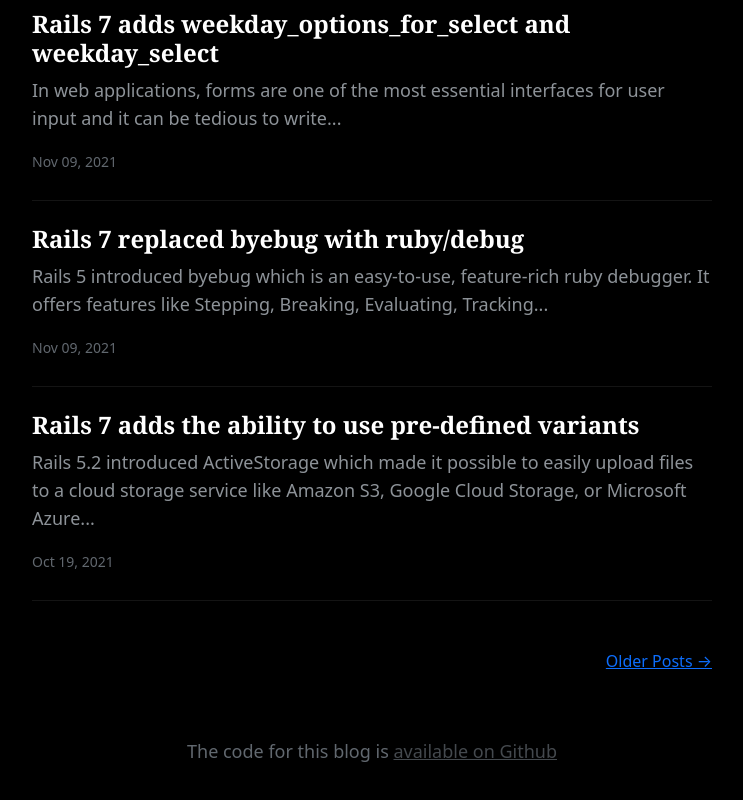
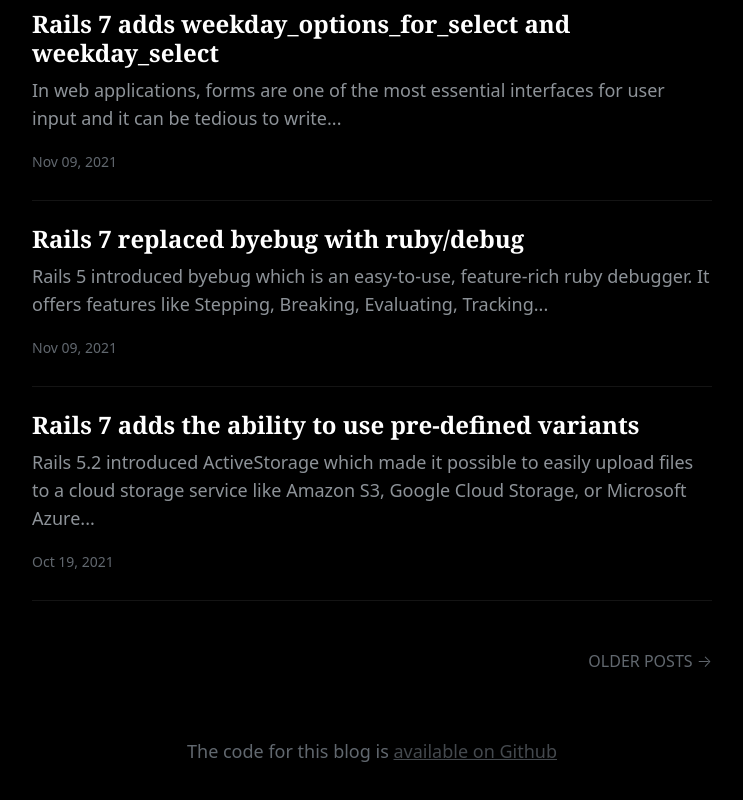
Before and after one commit to gaurav-varma/gauravvarma.dev, a Next.js app: page / in a window 1280 px wide. Shown: the part 668-1468 px from the top of the page, without its empty margins (268-1011 px from the left). Built offline with nearby package versions, Linux system fonts and the light colour scheme; no server answers.

Commit message:
Fix eslint missing href error on hyperlinks with dummy value and passHref

```diff
--- a/components/blogList.js
+++ b/components/blogList.js
@@ -18,12 +18,10 @@ export default function BlogList({ posts }) {
             return (
               <article key={post.slug}>
                 <div className='post-preview'>
-                  <Link
-                    href={post.permalink}
-                    className='post_title_link'
-                    passHref
-                  >
-                    <h4 className='post-title fw-bold'>{post.title}</h4>
+                  <Link href={post.permalink} passHref>
+                    <a href='replace' className='post_title_link'>
+                      <h4 className='post-title fw-bold'>{post.title}</h4>
+                    </a>
                   </Link>
                   <p className='post-subtitle'>{post.excerpt}</p>
                   <p className='post-meta'>
--- a/components/olderPostsLink.js
+++ b/components/olderPostsLink.js
@@ -6,11 +6,13 @@ export default function OlderPostsLink() {
       <div className='row gx-4 gx-lg-5 justify-content-center'>
         <div className='col-md-10 col-lg-8 col-xl-8 col-sm-12'>
           <div className='d-flex justify-content-end mb-4 mt-4'>
-            <Link
-              href='/blog'
-              className='text-uppercase text-decoration-none fw-light subtext'
-            >
-              Older Posts →
+            <Link href='/blog' passHref>
+              <a
+                href='replace'
+                className='text-uppercase text-decoration-none fw-light subtext'
+              >
+                Older Posts →
+              </a>
             </Link>
           </div>
         </div>
```
Also changed, not shown: pages/blog/[slug].js (+7 -6 lines).
